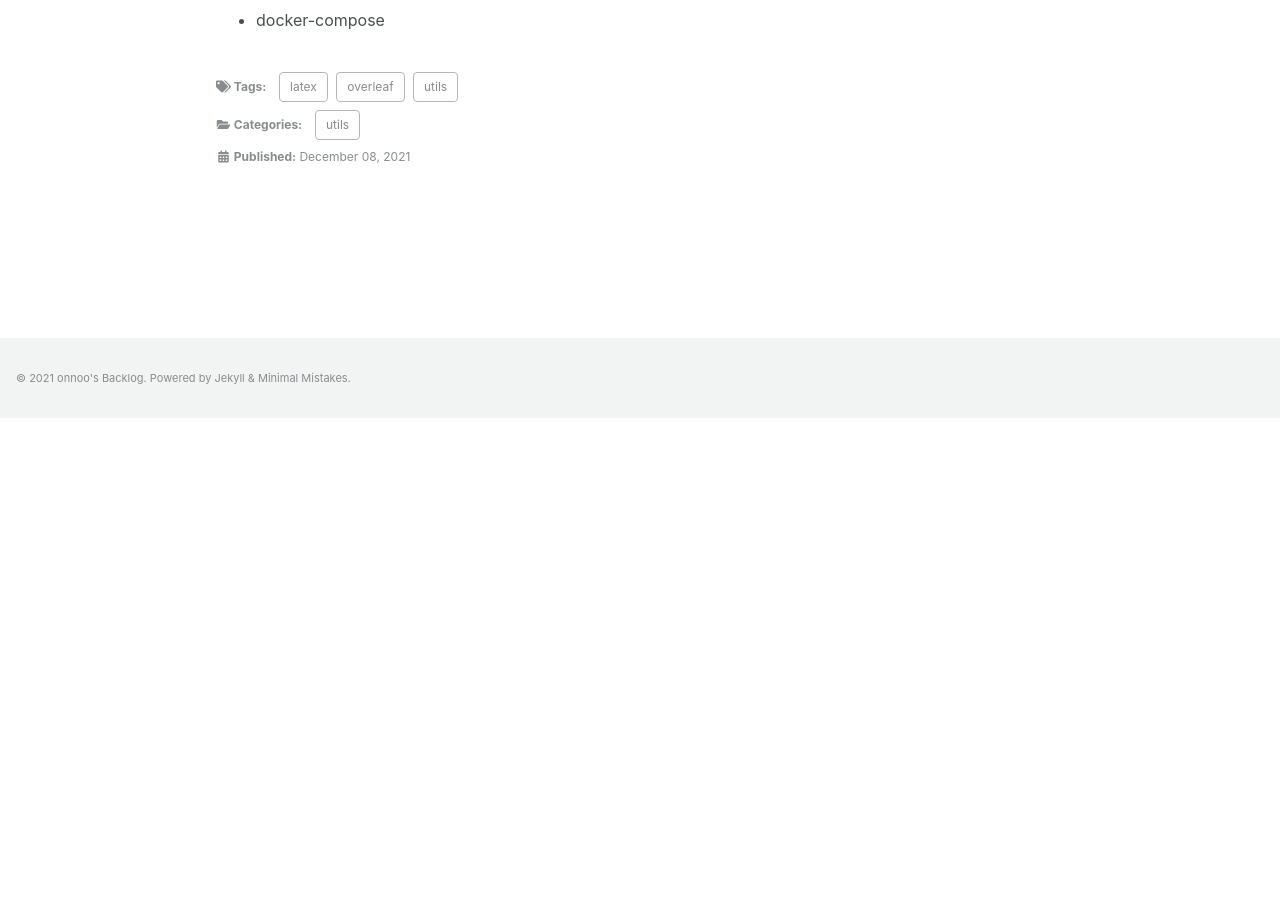
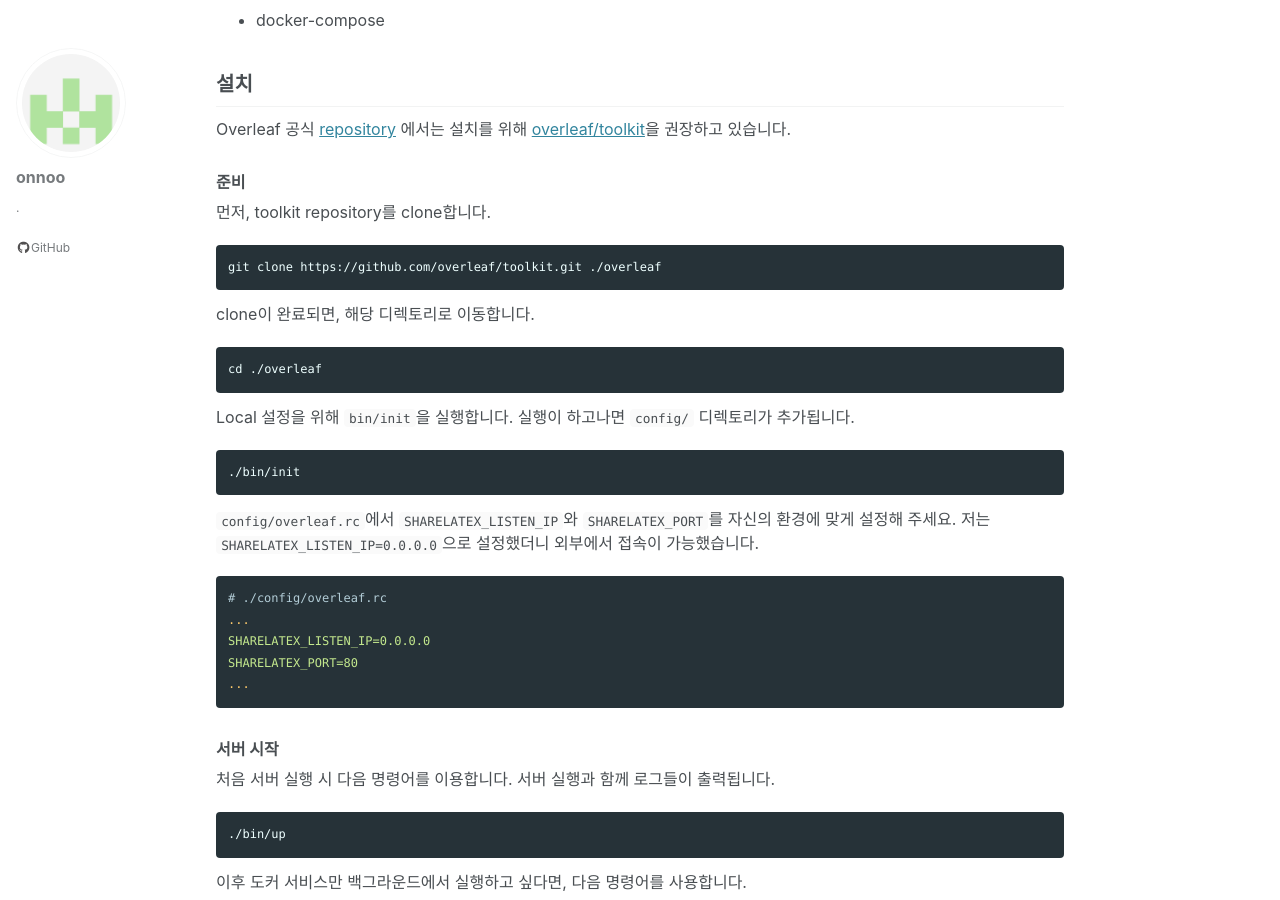
Before and after one commit to onnoo/onnoo.github.io, a Jekyll site: the page built from _posts/2021-12-08-overleaf.md, in a window 1280 px wide and 900 px high, scrolled down 482 px. Built offline with Jekyll 4.4.1, drawn with Linux system fonts in a browser that asks for light colours; cached includes are drawn as plain includes; a script that is not in the unit is left out; comment, search, counter and statistics services are not loaded; before the commit the page ends 900 px from its top, so only the background shows below that; some of the changed text lies outside the part shown.

Commit message:
update 2021-12-08-overleaf

````diff
--- a/_posts/2021-12-08-overleaf.md
+++ b/_posts/2021-12-08-overleaf.md
@@ -26,3 +26,75 @@ Ubuntu 환경에서 진행하였으며, 다음 패키지들이 필요합니다.
 * bash
 * docker
 * docker-compose
+
+
+
+## 설치
+
+Overleaf 공식 [repository](https://github.com/overleaf/overleaf) 에서는 설치를 위해 [overleaf/toolkit](https://github.com/overleaf/toolkit)을 권장하고 있습니다.
+
+### 준비
+
+먼저, toolkit repository를 clone합니다.
+
+```bash
+git clone https://github.com/overleaf/toolkit.git ./overleaf
+```
+
+clone이 완료되면, 해당 디렉토리로 이동합니다.
+
+```bash
+cd ./overleaf
+```
+
+Local 설정을 위해 `bin/init`을 실행합니다. 실행이 하고나면 `config/` 디렉토리가 추가됩니다.
+
+```bash
+./bin/init
+```
+
+`config/overleaf.rc`에서 `SHARELATEX_LISTEN_IP`와 `SHARELATEX_PORT`를 자신의 환경에 맞게 설정해 주세요. 저는 `SHARELATEX_LISTEN_IP=0.0.0.0`으로 설정했더니 외부에서 접속이 가능했습니다.
+
+```yaml
+# ./config/overleaf.rc
+...
+SHARELATEX_LISTEN_IP=0.0.0.0
+SHARELATEX_PORT=80
+...
+```
+
+### 서버 시작
+
+처음 서버 실행 시 다음 명령어를 이용합니다. 서버 실행과 함께 로그들이 출력됩니다.
+
+```bash
+./bin/up
+```
+
+이후 도커 서비스만 백그라운드에서 실행하고 싶다면, 다음 명령어를 사용합니다.
+
+```
+./bin/start
+```
+
+### 서버 종료
+
+```
+./bin/stop
+```
+
+
+
+## 계정 설정
+
+### 어드민 계정 추가
+
+처음으로 Overleaf 실행 시, admin 계정을 생성해야 합니다. `http://localhost/launchpad`에서 설정할 수 있습니다.
+
+이후 `http://localhost/login`에서 로그인이 가능합니다. 로그인 이후 사용법은 기존 Overleaf와 동일합니다!
+
+### 유저 추가
+
+
+
+## 프로젝트 공유
````
